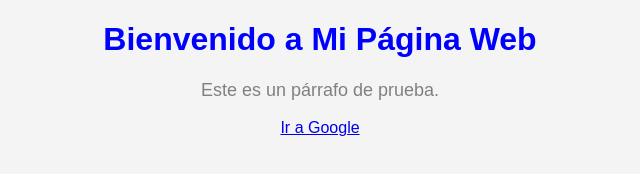
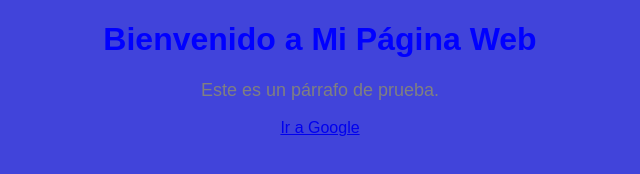
Before and after one commit to julian1991492/3A, a plain HTML site: page index.html in a window 1280 px wide. Shown: the whole page, without its empty margins (320-960 px from the left). Drawn offline with Linux system fonts and the light colour scheme.

Commit message:
version 6

```diff
--- a/estilos.css
+++ b/estilos.css
@@ -1,5 +1,7 @@
+
+
 body {
-    background-color: #f4f4f4;
+    background-color: #4144da;
     font-family: Arial, sans-serif;
     text-align: center;
 }
```
